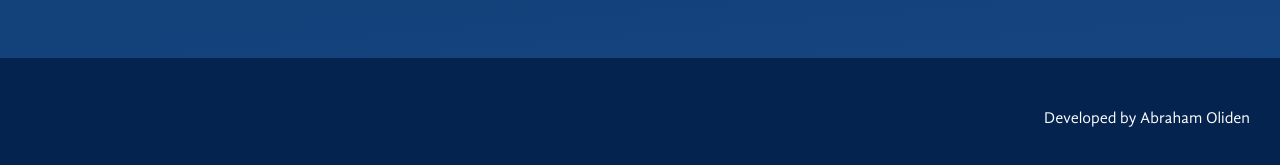
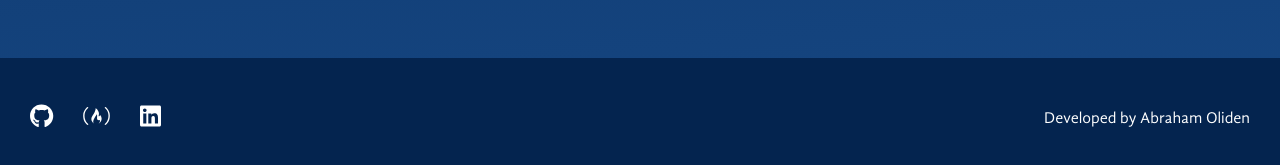
Before and after one commit to AbrahamOliden/react-space, a React (Vite) app: page / in a window 1280 px wide. Shown: the part 2661-2826 px from the top of the page. Built offline with nearby package versions, Linux system fonts and the light colour scheme.

Commit message:
add icons and links to my socials

```diff
--- a/src/components/Footer/index.jsx
+++ b/src/components/Footer/index.jsx
@@ -1,13 +1,26 @@
 import styled from "styled-components";
+import { FontAwesomeIcon } from "@fortawesome/react-fontawesome";
+import { faGithub, faFreeCodeCamp, faLinkedin } from "@fortawesome/free-brands-svg-icons";
 
 const StyledFooter = styled.footer`
     display: flex;
     flex-flow: row nowrap;
     justify-content: space-between;
+    align-items: center;
     padding: 24px 30px;
     background-color: #04244F;
+    color: #FFF;
+    div{
+        display: flex;
+        flex-flow: row nowrap;
+        gap: 30px;
+        font-size: 1.5rem;
+        a {
+            color: inherit;
+            cursor: pointer;
+        }
+    }
     h5 {
-        color: #FFF;
         font-size: 1rem;
         font-weight: 500;
         line-height: 20px;
@@ -17,7 +30,17 @@
 function Footer() {
     return <>
     <StyledFooter>
-        <div></div>
+        <div>
+            <a href="https://github.com/AbrahamOliden" target="_blank">
+                <FontAwesomeIcon icon={faGithub} />
+            </a>
+            <a href="https://www.freecodecamp.org/Abraham_Oliden" target="_blank">
+                <FontAwesomeIcon icon={faFreeCodeCamp} />
+            </a>
+            <a href="https://www.linkedin.com/in/abraham-oliden/" target="_blank">
+                <FontAwesomeIcon icon={faLinkedin} />
+            </a>
+        </div>
         <h5>Developed by Abraham Oliden</h5>
     </StyledFooter>
     </>
```
